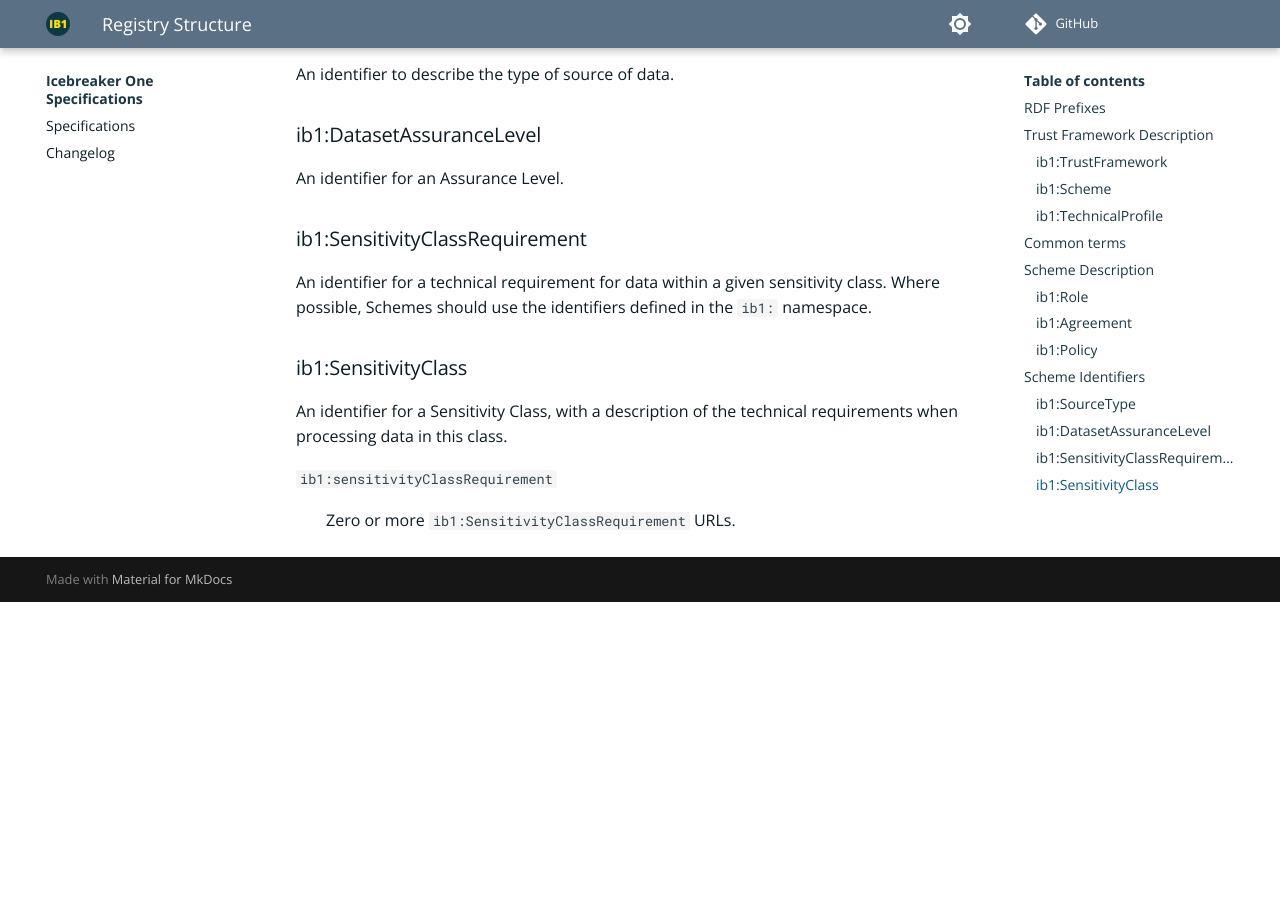
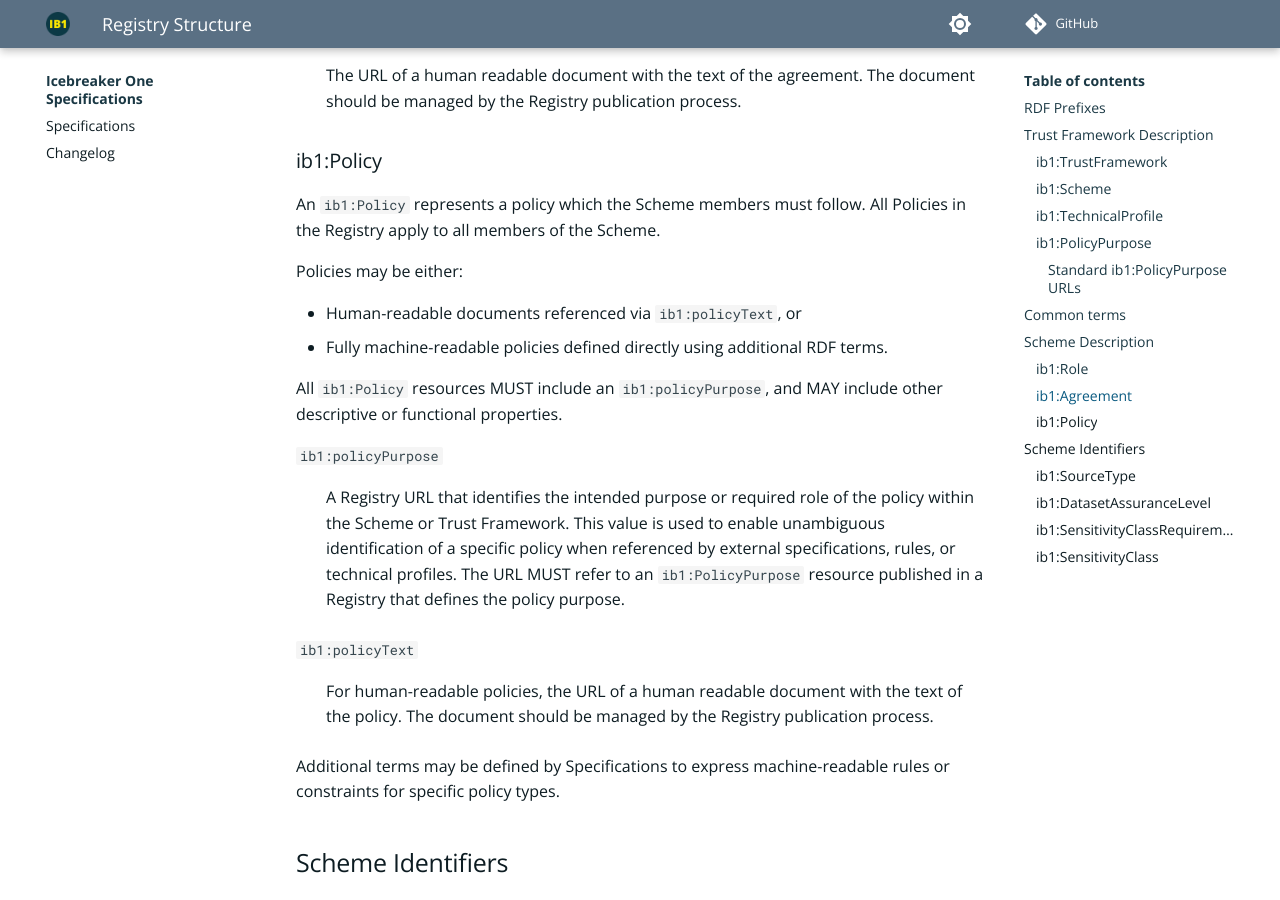
Before and after one commit to icebreakerone/ib1-technical-specifications, an MkDocs documentation site: the page built from docs/registry/1.0.md, in a window 1280 px wide and 900 px high, scrolled down 3727 px. Built offline with MkDocs 1.6.1 and Material for MkDocs 9.7.7, drawn with Linux system fonts in a browser that asks for light colours; comment, search, counter and statistics services are not loaded; before the commit the page ends 4329 px from its top, so only the background shows below that; some of the changed text lies outside the part shown.

Commit message:
Policies have a Purpose, and may be machine readable.

```diff
--- a/docs/registry/1.0.md
+++ b/docs/registry/1.0.md
@@ -67,6 +67,27 @@ As Schemes are generally interoperable, the Trust Framework will specify a Techn
 : One or more URLs of a technical specification that is used by a Trust Framework or Scheme.
 
 
+### ib1:PolicyPurpose
+
+An `ib1:PolicyPurpose` resource defines a formal purpose or role that a policy may fulfill within a Scheme or Trust Framework. These resources are used as controlled identifiers in the `ib1:policyPurpose` field of `ib1:Policy` instances.
+
+`rdfs:label`
+: An abbreviated name for the policy purpose.
+
+`rdfs:comment`
+: A human-readable description of the intended function of this policy purpose.
+
+#### Standard ib1:PolicyPurpose URLs
+
+`https://registry.trust.ib1.org/policy-purpose/data-protection`
+: A policy for compliance with data protection legislation, for example, GDPR.
+
+`https://registry.trust.ib1.org/policy-purpose/operational`
+: A policy to address the operation of the Scheme.
+
+`https://registry.trust.ib1.org/policy-purpose/legal`
+: A policy to address legal requirements.
+
 
 ## Common terms
 
@@ -111,8 +132,20 @@ An `ib1:Agreement` represents a legal agreement which may be executed by Scheme
 
 An `ib1:Policy` represents a policy which the Scheme members must follow. All Policies in the Registry apply to all members of the Scheme.
 
+Policies may be either:
+
+ * Human-readable documents referenced via `ib1:policyText`, or
+ * Fully machine-readable policies defined directly using additional RDF terms.
+
+All `ib1:Policy` resources MUST include an `ib1:policyPurpose`, and MAY include other descriptive or functional properties.
+
+`ib1:policyPurpose`
+: A Registry URL that identifies the intended purpose or required role of the policy within the Scheme or Trust Framework. This value is used to enable unambiguous identification of a specific policy when referenced by external specifications, rules, or technical profiles. The URL MUST refer to an `ib1:PolicyPurpose` resource published in a Registry that defines the policy purpose.
+
 `ib1:policyText`
-: The URL of a human readable document with the text of the policy. The document should be managed by the Registry publication process.
+: For human-readable policies, the URL of a human readable document with the text of the policy. The document should be managed by the Registry publication process.
+
+Additional terms may be defined by Specifications to express machine-readable rules or constraints for specific policy types.
 
 
 ## Scheme Identifiers
```
